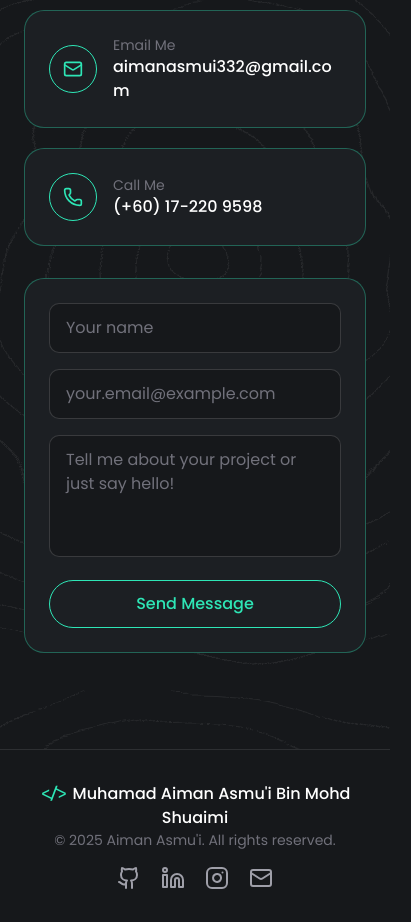
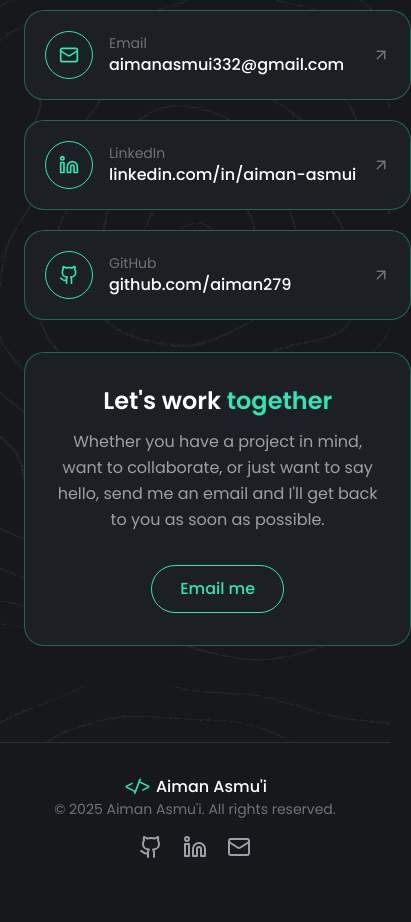
Before and after one commit to aiman279/portfolioNew, a React (Vite) app: page / in a window 390 px wide. Shown: the part 6320-7242 px from the top of the page, 411 px wide, since content can reach past the window. After the commit the page ends 7211 px from the top, so only its background shows below. Built offline with nearby package versions, Linux system fonts and the light colour scheme.

Commit message:
feat(contact): remove phone, replace form with email CTA, tidy footer

```diff
--- a/src/components/Contact.tsx
+++ b/src/components/Contact.tsx
@@ -1,7 +1,30 @@
-import { Mail, Phone } from "lucide-react";
+import { Mail, Github, Linkedin, ArrowUpRight } from "lucide-react";
 
-const inputClass =
-  "w-full px-4 py-3 rounded-lg bg-[#16181b] text-white placeholder:text-zinc-500 border border-white/15 focus:outline-none focus:border-[#2ee6b6] transition-colors duration-200";
+const EMAIL = "aimanasmui332@gmail.com";
+
+const channels = [
+  {
+    label: "Email",
+    value: EMAIL,
+    href: `mailto:${EMAIL}`,
+    icon: Mail,
+    external: false,
+  },
+  {
+    label: "LinkedIn",
+    value: "linkedin.com/in/aiman-asmui",
+    href: "https://www.linkedin.com/in/aiman-asmui/",
+    icon: Linkedin,
+    external: true,
+  },
+  {
+    label: "GitHub",
+    value: "github.com/aiman279",
+    href: "https://github.com/aiman279",
+    icon: Github,
+    external: true,
+  },
+];
 
 const Contact = () => {
   return (
@@ -15,52 +38,49 @@ const Contact = () => {
           projects, or just having a friendly chat about technology.
         </p>
 
-        <div className="grid md:grid-cols-2 gap-8">
+        <div className="grid md:grid-cols-2 gap-8 items-stretch">
           <div className="space-y-5">
-            <div className="teal-card p-6 flex items-center gap-4">
-              <div className="w-12 h-12 rounded-full border border-[#2ee6b6] text-teal flex items-center justify-center shrink-0">
-                <Mail size={20} />
-              </div>
-              <div className="min-w-0">
-                <p className="text-sm text-zinc-500">Email Me</p>
-                <a
-                  href="mailto:aimanasmui332@gmail.com"
-                  className="text-white font-medium hover:text-teal transition-colors break-all"
-                >
-                  aimanasmui332@gmail.com
-                </a>
-              </div>
-            </div>
+            {channels.map(({ label, value, href, icon: Icon, external }) => (
+              <a
+                key={label}
+                href={href}
+                {...(external
+                  ? { target: "_blank", rel: "noopener noreferrer" }
+                  : {})}
+                className="teal-card p-5 flex items-center gap-4 group"
+              >
+                <div className="w-12 h-12 rounded-full border border-[#2ee6b6] text-teal flex items-center justify-center shrink-0">
+                  <Icon size={20} />
+                </div>
+                <div className="min-w-0 flex-1">
+                  <p className="text-sm text-zinc-500">{label}</p>
+                  <p className="text-white font-medium truncate group-hover:text-teal transition-colors">
+                    {value}
+                  </p>
+                </div>
+                <ArrowUpRight
+                  size={18}
+                  className="text-zinc-500 group-hover:text-teal transition-colors shrink-0"
+                />
+              </a>
+            ))}
+          </div>
 
-            <div className="teal-card p-6 flex items-center gap-4">
-              <div className="w-12 h-12 rounded-full border border-[#2ee6b6] text-teal flex items-center justify-center shrink-0">
-                <Phone size={20} />
-              </div>
-              <div>
-                <p className="text-sm text-zinc-500">Call Me</p>
-                <a
-                  href="tel:+60172209598"
-                  className="text-white font-medium hover:text-teal transition-colors"
-                >
-                  (+60) 17-220 9598
-                </a>
-              </div>
+          <div className="teal-card p-8 flex flex-col justify-center text-center md:text-left">
+            <h3 className="text-2xl font-semibold text-white mb-3">
+              Let's work <span className="text-teal">together</span>
+            </h3>
+            <p className="text-zinc-400 leading-relaxed mb-8">
+              Whether you have a project in mind, want to collaborate, or just
+              want to say hello, send me an email and I'll get back to you as
+              soon as possible.
+            </p>
+            <div>
+              <a href={`mailto:${EMAIL}`} className="btn-teal inline-block">
+                Email me
+              </a>
             </div>
           </div>
-
-          <form className="teal-card p-6 space-y-4">
-            <input type="text" id="name" className={inputClass} placeholder="Your name" />
-            <input type="email" id="email" className={inputClass} placeholder="your.email@example.com" />
-            <textarea
-              id="message"
-              rows={4}
-              className={`${inputClass} resize-none`}
-              placeholder="Tell me about your project or just say hello!"
-            ></textarea>
-            <button type="submit" className="btn-teal w-full">
-              Send Message
-            </button>
-          </form>
         </div>
       </div>
     </section>
--- a/src/components/Navigation.tsx
+++ b/src/components/Navigation.tsx
@@ -22,7 +22,9 @@ const Navigation = () => {
         const el = document.getElementById(id);
         if (el && el.getBoundingClientRect().top <= 120) current = id;
       }
-      setActive(current);
+      const atBottom =
+        window.innerHeight + window.scrollY >= document.body.scrollHeight - 4;
+      setActive(atBottom ? "contact" : current);
     };
     onScroll();
     window.addEventListener("scroll", onScroll);
--- a/src/pages/Index.tsx
+++ b/src/pages/Index.tsx
@@ -3,7 +3,7 @@ import Hero from "../components/Hero";
 import About from "../components/About";
 import Projects from "../components/Projects";
 import Contact from "../components/Contact";
-import { Github, Linkedin, Instagram, Mail } from "lucide-react";
+import { Github, Linkedin, Mail } from "lucide-react";
 
 /* Vertical connector with a numbered node, like the reference template */
 const Connector = ({ n }: { n: number }) => (
@@ -32,9 +32,11 @@ const Index = () => {
         <div className="max-w-6xl mx-auto px-6 flex flex-col md:flex-row justify-between items-center gap-4">
           <div className="text-center md:text-left">
             <p className="text-white font-medium">
-              <span className="font-mono-code text-teal">&lt;/&gt;</span> Muhamad Aiman Asmu'i Bin Mohd Shuaimi
+              <span className="font-mono-code text-teal">&lt;/&gt;</span> Aiman Asmu'i
             </p>
-            <p className="text-sm text-zinc-500">© 2025 Aiman Asmu'i. All rights reserved.</p>
+            <p className="text-sm text-zinc-500">
+              © {new Date().getFullYear()} Aiman Asmu'i. All rights reserved.
+            </p>
           </div>
           <div className="flex gap-5 text-zinc-400">
             <a href="https://github.com/aiman279" target="_blank" rel="noopener noreferrer" aria-label="GitHub">
@@ -42,9 +44,6 @@ const Index = () => {
             </a>
             <a href="https://www.linkedin.com/in/aiman-asmui/" target="_blank" rel="noopener noreferrer" aria-label="LinkedIn">
               <Linkedin className="hover:text-teal transition-colors" />
-            </a>
-            <a href="https://www.instagram.com/asmuieee._/" target="_blank" rel="noopener noreferrer" aria-label="Instagram">
-              <Instagram className="hover:text-teal transition-colors" />
             </a>
             <a href="mailto:aimanasmui332@gmail.com" aria-label="Email">
               <Mail className="hover:text-teal transition-colors" />
```
